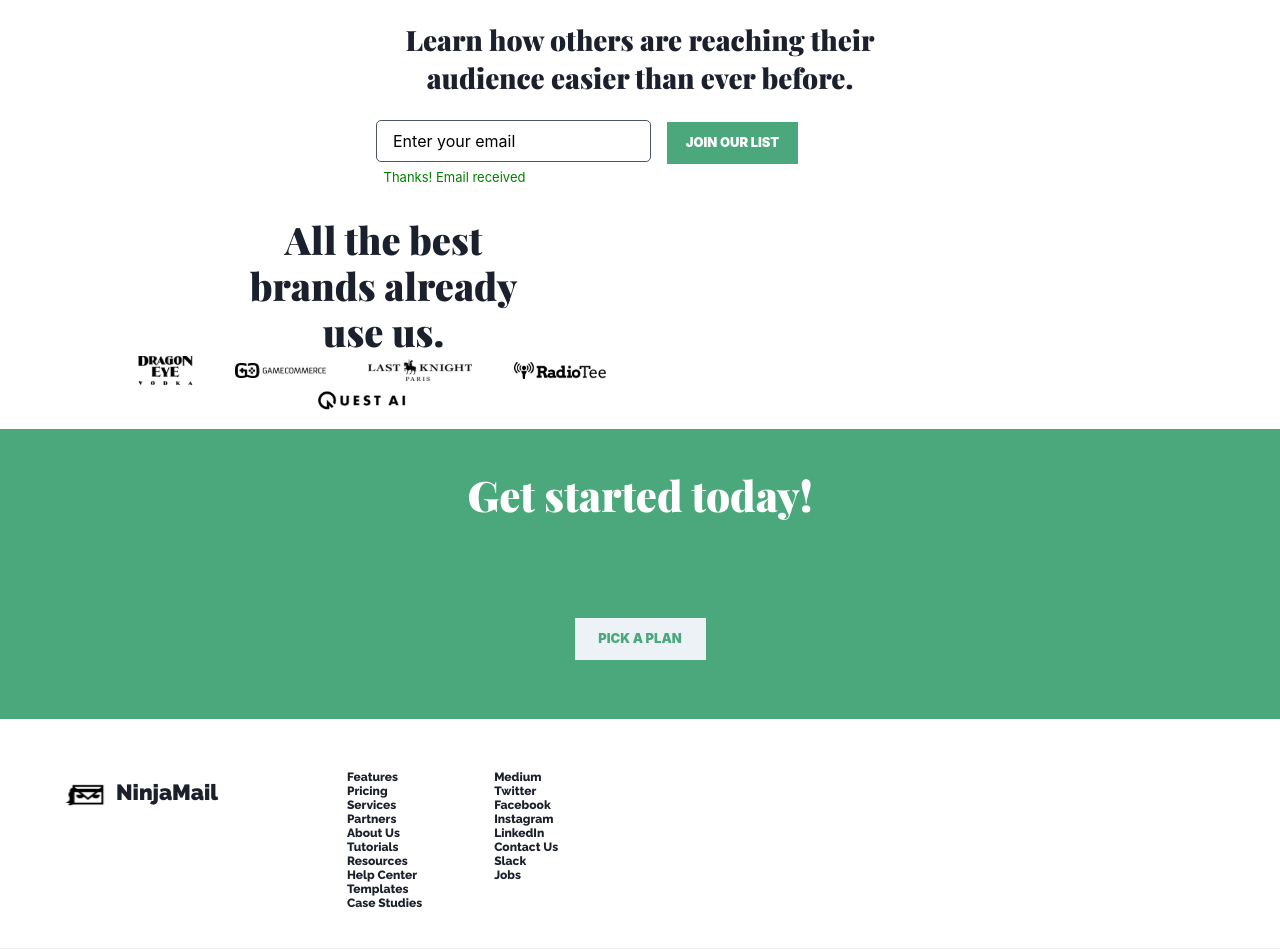
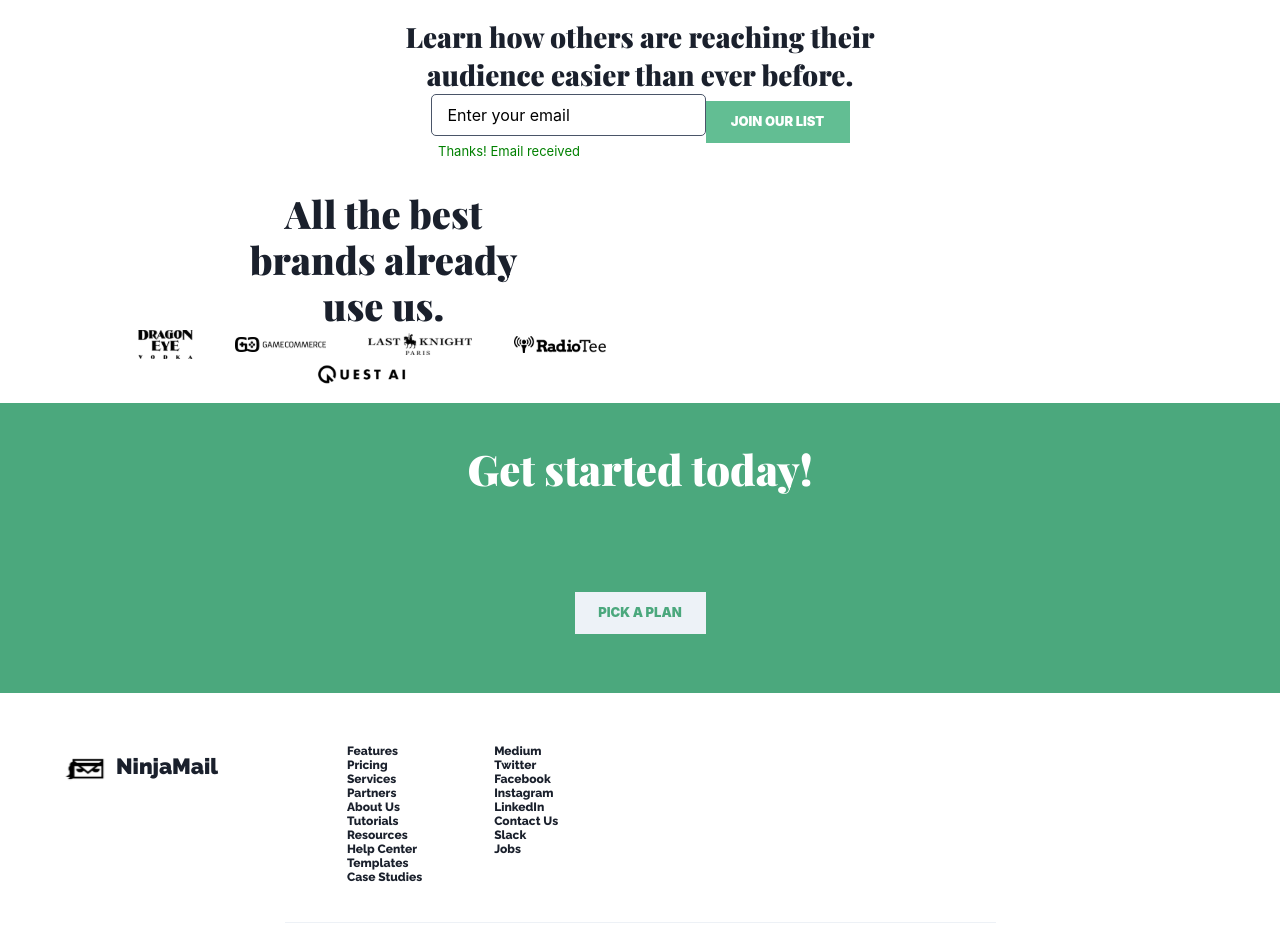
Before and after one commit to MatheusFellipi/ninjaMail, a Next.js app: page / in a window 1280 px wide. Shown: the part 1580-2531 px from the top of the page. Built offline with nearby package versions, Linux system fonts and the light colour scheme.

Commit message:
Ajustando a responsividade da pagina.

```diff
--- a/src/pages/index.tsx
+++ b/src/pages/index.tsx
@@ -2,6 +2,7 @@ import type { NextPage } from 'next'
 import {
   Box,
   Button,
+  Center,
   Divider,
   Flex,
   Heading,
@@ -116,7 +117,7 @@ const Home: NextPage = () => {
       </Flex>
 
       <Flex
-        mt={33}
+        mt={{ lg: '98px', md: '64px', sm: '33px' }}
         justifyContent={'center'}
         p={2}
         alignItems="center"
@@ -151,9 +152,9 @@ const Home: NextPage = () => {
               as="h1"
               fontFamily={'heading'}
               fontWeight={900}
-              fontSize={'28px'}
-              lineHeight={'31px'}
-              maxW={{ lg: 1098, md: 710, sm: 232 }}
+              fontSize={{ lg: '44px ', md: '28px', sm: '28px' }}
+              lineHeight={{ lg: '48px', md: '31px', sm: '31px' }}
+              maxW={{ lg: '365px', md: '232px', sm: '232px' }}
             >
               The source for proven, engaging email campaigns
             </Box>
@@ -162,9 +163,9 @@ const Home: NextPage = () => {
               mt={'17px'}
               fontFamily={'text'}
               fontWeight={500}
-              fontSize={'12px'}
-              lineHeight={'16px'}
-              maxW={{ lg: 1098, md: 710, sm: 203 }}
+              fontSize={{ lg: '19px ', md: '12px', sm: '12px' }}
+              lineHeight={{ lg: '26px', md: '16px', sm: '16px' }}
+              maxW={{ lg: '322px ', md: '232px', sm: '203px' }}
             >
               Whether you’re a startup, small business, e-commerce store, or
               want to promote your app, NinjaMail has the feature set tailored
@@ -177,16 +178,13 @@ const Home: NextPage = () => {
       <Flex
         flexDirection={'column'}
         align={'center'}
-        mt={{ lg: 133, md: 87, sm: 47 }}
+        justify={'center'}
+        mt={{ lg: '133px', md: '87px', sm: '47px' }}
       >
-        <Flex
-          w={{ lg: '1089px ', md: '708px', sm: '239px' }}
-          flexDirection={{ lg: 'row', md: 'row', sm: 'column' }}
-        >
+        <Flex flexDirection={{ lg: 'row', md: 'row', sm: 'column' }}>
           <Stack
             direction={{ lg: 'row', md: 'row', sm: 'column' }}
             spacing="21px"
-            w={{ lg: '1089px ', md: '708px', sm: '239px' }}
           >
             <CaseStudy description="Member since 2012" name="Frankie" />
             <CaseStudy description="Member since 2016" name="Camile" />
@@ -194,30 +192,29 @@ const Home: NextPage = () => {
           </Stack>
         </Flex>
 
-        <Box>
         <Box
           as="h1"
-            maxW={{ lg: '850px ', md: '544px', sm: '225px' }}
-            h={{ lg: '126px ', md: '89px', sm: '155px' }}
-            mt={'59px'}
+          mt={{ lg: '40px', md: '25px', sm: '59px  ' }}
+          maxW={{ lg: '690px', md: '544px', sm: '225px' }}
+          maxH={{ lg: '126px ', md: '89px', sm: '155px' }}
+          lineHeight={{ lg: '48px ', md: '38px', sm: '36px' }}
+          fontSize={{ lg: '44px', md: '28px', sm: '26px' }}
           fontFamily={'heading'}
           fontWeight={'black'}
           textAlign="center"
-            lineHeight={{ lg: '48px ', md: '38px', sm: '36px' }}
-            fontSize={{ lg: '44px', md: '28px', sm: '26px' }}
         >
-            Learn how others are reaching their audience easier than ever
-            before.
+          Learn how others are reaching their audience easier than ever before.
         </Box>
+
         <Flex
-            mt={'5px'}
+          mt={{ lg: '15px' }}
           justify={{ md: 'space-around', sm: 'center' }}
           align={{ md: 'start', sm: 'center' }}
           flexDirection={{ lg: 'row', md: 'row', sm: 'column' }}
           maxW={{ lg: '668px', md: '438px', sm: '223px' }}
+          maxH={{ lg: '110px ', md: '70px', sm: '111px' }}
         >
           <Flex
-              mt={'5px'}
             textAlign="center"
             flexDirection={'column'}
             alignItems={{
@@ -228,6 +225,7 @@ const Home: NextPage = () => {
           >
             <Input
               type="text"
+              mr={{ lg: '27px', md: '', sm: '' }}
               w={{ lg: '420px', md: '275px', sm: '223px ' }}
               h={{ lg: '65px', md: '42px', sm: '42px ' }}
               borderRadius={5}
@@ -250,20 +248,19 @@ const Home: NextPage = () => {
           </Flex>
 
           <Button
-              mt={'7px'}
+            mt={{ sm: '7px' }}
             borderRadius={0}
-              w={'131px'}
+            w={{ lg: '221px', md: '144px', sm: '144px' }}
             h={{ lg: '65px', md: '42px', sm: '42px ' }}
-              fontSize={'13px'}
+            fontSize={{ lg: '21px', md: '13px', sm: '13px ' }}
             lineHeight={'15px'}
             fontWeight={'black'}
-              bgColor={'#4BA87D'}
+            bgColor={'#62be93'}
             color={'white'}
           >
             JOIN OUR LIST
           </Button>
         </Flex>
-        </Box>
       </Flex>
 
       <Flex
@@ -457,7 +454,14 @@ const Home: NextPage = () => {
           </Flex>
         </Flex>
 
-        <Divider h={'1px'} colorScheme="#DBDBDB" orientation="horizontal" />
+        <Center>
+          <Divider
+            colorScheme="#DBDBDB"
+            w={{ lg: '1088px', md: '711px', sm: '286px' }}
+            h={{ lg: '2px', md: '1px', sm: '1px' }}
+            orientation="horizontal"
+          />
+        </Center>
 
         <Flex
           mt={{ lg: '39px', md: '25px', sm: '22px' }}
```
Lines whose indentation alone changed are shown as unchanged.
